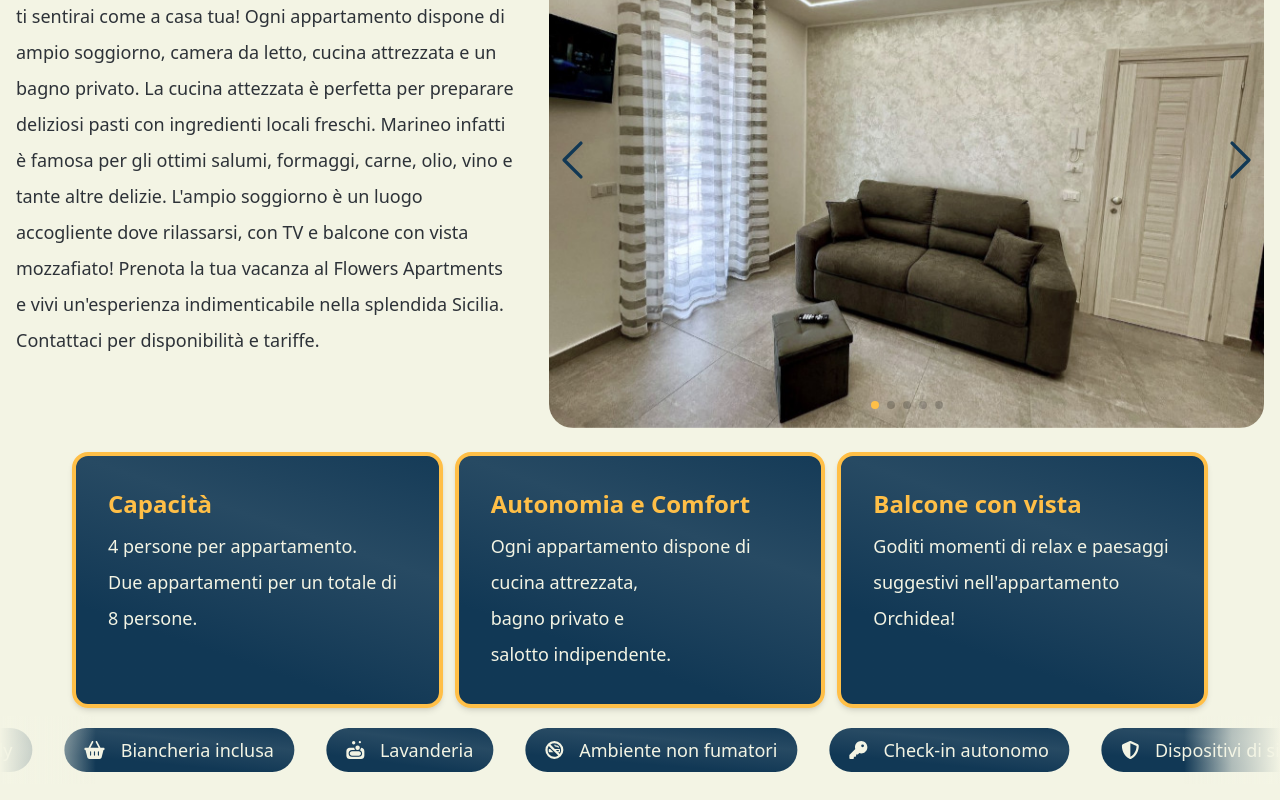
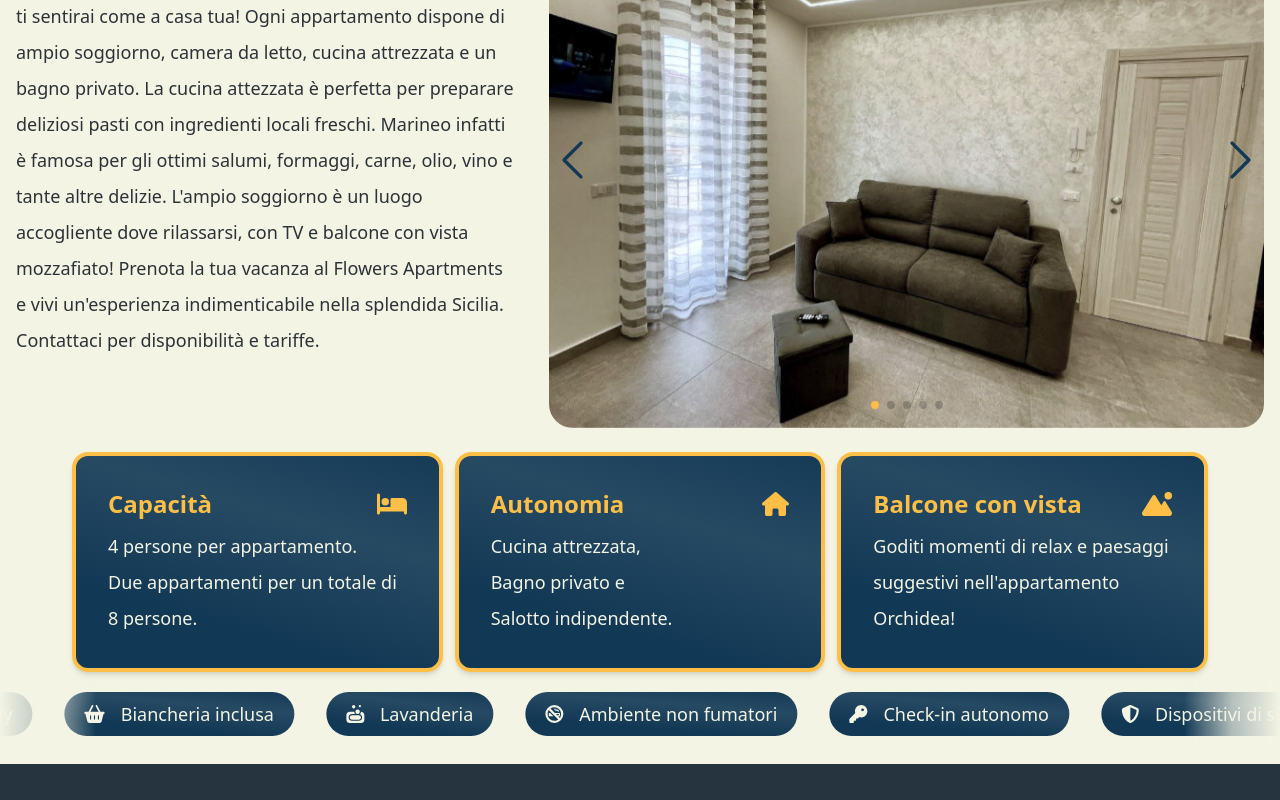
Before and after one commit to danieleardizzone/next-flowers, a Next.js app: page / in a window 1280 px wide. Shown: the part 928-1728 px from the top of the page. After the commit the page ends 1692 px from the top, so only its background shows below. Built offline with nearby package versions, Linux system fonts and the light colour scheme.

Commit message:
ADD - card icons

```diff
--- a/app/components/ui/about/Card.tsx
+++ b/app/components/ui/about/Card.tsx
@@ -1,9 +1,15 @@
+'use client';
+
+import { FontAwesomeIcon } from "@fortawesome/react-fontawesome";
+import { IconDefinition } from "@fortawesome/fontawesome-svg-core";
+
 interface CardProptypes {
+    icon: IconDefinition;
     title: string;
     content: string;
 }
 
-export default function Card({ title, content }: CardProptypes) {
+export default function Card({ icon, title, content }: CardProptypes) {
 
     return (
         <div className="card w-full shadow-md border-4 border-accent
@@ -11,8 +17,14 @@ export default function Card({ title, content }: CardProptypes) {
                         bg-[length:200%] bg-[position:left_center] hover:bg-[position:right_center]
                         transition-all duration-300 ease-in-out">
             <div className="card-body">
-                <div className="card-title text-accent xl:text-2xl">
-                    {title}
+                <div className="card-title text-accent xl:text-2xl
+                                flex justify-between">
+                    <span>
+                        {title}
+                    </span>
+                    <span>
+                        <FontAwesomeIcon icon={icon} />
+                    </span>
                 </div>
                 <p dangerouslySetInnerHTML={{ __html: content }} />
             </div>
--- a/app/components/ui/about/CardsGroup.tsx
+++ b/app/components/ui/about/CardsGroup.tsx
@@ -1,17 +1,25 @@
+"use client";
+
+import { faBed, faHouse, faMountainSun } from "@fortawesome/free-solid-svg-icons";
+
+
 import Card from "./Card"
 
 export default function CardsGroup() {
 
     const cards = [
         {
+            icon: faBed,
             title: "Capacità",
             content: "4 persone per appartamento.<br />Due appartamenti per un totale di 8 persone.",
         },
         {
-            title: "Autonomia e Comfort",
-            content: "Ogni appartamento dispone di<br />cucina attrezzata,<br />bagno privato e<br />salotto indipendente.",
+            icon: faHouse,
+            title: "Autonomia",
+            content: "Cucina attrezzata,<br />Bagno privato e<br />Salotto indipendente.",
         },
         {
+            icon: faMountainSun,
             title: "Balcone con vista",
             content: "Goditi momenti di relax e paesaggi suggestivi nell'appartamento Orchidea!",
         }
@@ -25,7 +33,7 @@ export default function CardsGroup() {
                 {
                     cards.map((card, index) => (
                         <div key={index} className="flex w-full sm:w-3/4 lg:w-full">
-                            <Card title={card.title} content={card.content} />
+                            <Card icon={card.icon} title={card.title} content={card.content} />
                         </div>
                     ))
                 }
```
